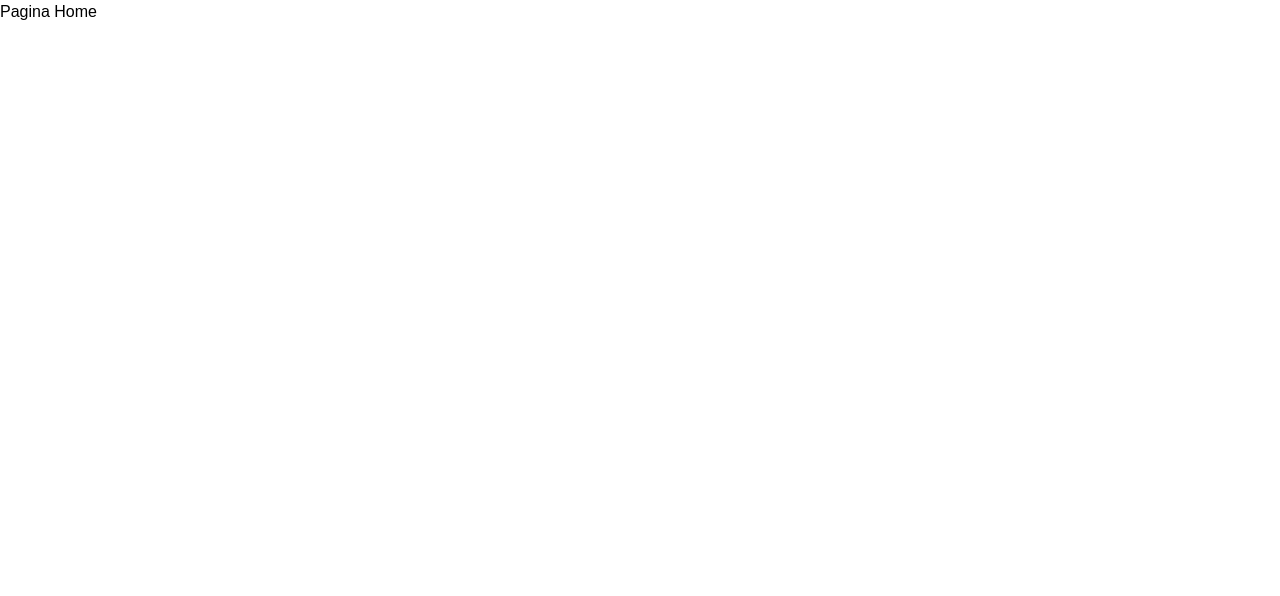
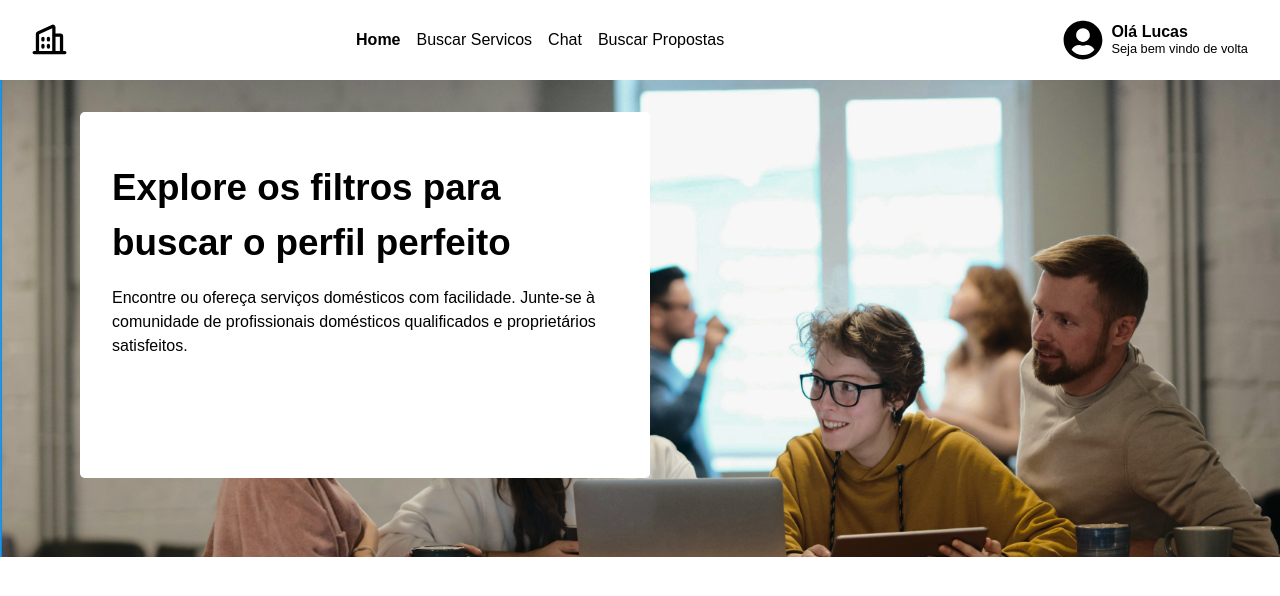
Before and after one commit to solebellsBEACH/help-casa, a Next.js app: page / in a window 1280 px wide. Shown: the top 596 px of the page. Built offline with nearby package versions, Linux system fonts and the light colour scheme.

Commit message:
feat: adding banner params

```diff
--- a/src/pages/index.tsx
+++ b/src/pages/index.tsx
@@ -1,7 +1,20 @@
+import { LibComponents } from "./shared/components";
+
 export default function Home() {
+
+  const onSubmit = () => {
+
+  }
+
+  const bannerData = {
+    title: "Explore os filtros para buscar o perfil perfeito",
+    description: "Encontre ou ofereça serviços domésticos com facilidade. Junte-se à comunidade de profissionais domésticos qualificados e proprietários satisfeitos.",
+    buttonLabel: "Explore Perfils"
+  }
+
   return (
     <div>
-      Pagina Home
+      <LibComponents.Header bannerData={bannerData} onClickBanner={onSubmit} />
     </div>
   );
 }
--- /dev/null
+++ b/src/pages/shared/components/Banner/index.tsx
@@ -0,0 +1,84 @@
+import Image from "next/image"
+import styled from "styled-components"
+
+const ImageBackground = styled(Image)`
+    width: 100%;
+    object-fit: cover;
+    height: var(--banner-height);
+
+    position: absolute;
+    z-index: 10;
+`
+
+const Container = styled.div`
+    padding: 2rem 5rem;
+
+    display: flex;
+    align-items: center;
+
+    position: absolute;
+    z-index: 15;
+    height: var(--banner-height);
+`
+
+const Content = styled.div`
+    padding: 3rem 2rem;
+
+    border-radius: 0.3rem;
+
+    background-color: white;
+    width: 570px;
+
+    h1{
+        font-weight: 600;
+        font-size: 2.3rem;
+        color: var(--gray-dark)
+    }
+
+    p{
+        font-size: 16px;
+        color: var(--gray);
+
+        margin:1rem 0;
+    }
+
+    button {
+        width: 100%;
+        background-color: var(--primary);
+        padding: 1rem;
+        color: white;
+        font-weight: 600;
+
+        &:hover{
+            padding: 1.2rem;
+            font-size: 1.1rem;
+        }
+    }
+`
+
+interface IBannerProps {
+    data: {
+        title: string;
+        description: string;
+        buttonLabel: string;
+    }
+    onSubmit: () => void
+}
+
+export const Banner = ({ data, onSubmit }: IBannerProps) => {
+
+    return <>
+        <ImageBackground src="/images/banner-image.png"
+            alt="Imagem"
+            width={500}
+            height={200}
+            priority />
+        <Container>
+            <Content>
+                <h1>{data.title}</h1>
+                <p>{data.description}</p>
+                <button onClick={onSubmit}>{data.buttonLabel}</button>
+            </Content>
+        </Container>
+    </>
+}
--- /dev/null
+++ b/src/pages/shared/components/Header/index.tsx
@@ -0,0 +1,63 @@
+import { PiBuildingsBold } from "react-icons/pi";
+import { FaUserCircle } from "react-icons/fa";
+import { Container, LeftContent, RigthContent, TabsList } from "./styles"
+import { Banner } from "../Banner";
+
+interface IHeaderProps {
+    bannerData: {
+        title: string;
+        description: string;
+        buttonLabel: string;
+    }
+    onClickBanner: () => void
+}
+
+
+const Header = ({ bannerData, onClickBanner }: IHeaderProps) => {
+
+    const tabsItens = [
+        {
+            label: "Home",
+            href: "/login"
+        },
+        {
+            label: "Buscar Servicos",
+            href: "/login"
+        },
+        {
+            label: "Chat",
+            href: "/login"
+        },
+        {
+            label: "Buscar Propostas",
+            href: "/login"
+        },
+    ]
+
+    return <>
+        <Container className="w-full">
+            <LeftContent>
+                <PiBuildingsBold size={35} />
+                <h1>HelpCasa</h1>
+            </LeftContent>
+            <RigthContent>
+                <TabsList>
+                    {tabsItens.map((item, index) => {
+                        return <a className={index === 0 ? "active" : ""} key={`tabsItens-${index}`}>{item.label}</a>
+                    })}
+                </TabsList>
+                <div>
+                    <FaUserCircle size={40} />
+                    <section>
+                        <h1>Olá Lucas</h1>
+                        <p>Seja bem vindo de volta</p>
+                    </section>
+                </div>
+            </RigthContent>
+        </Container>
+
+        <Banner data={bannerData} onSubmit={onClickBanner} />
+    </>
+}
+
+export default Header;
--- /dev/null
+++ b/src/pages/shared/components/Header/styles.tsx
@@ -0,0 +1,84 @@
+import Image from "next/image";
+import styled from "styled-components";
+
+export const Container = styled.header`
+
+    background: var(--primary);
+
+    display: flex;
+    justify-content: center;
+    align-items: center;
+
+    justify-content: space-between;
+    flex-direction: row;
+
+    height: 80px;
+    padding-left:2rem;
+`
+
+export const Content = styled.div`
+`
+
+export const RigthContent = styled(Content)`
+    background: white;
+    width: 100%;
+    height: 100%;
+
+    display: flex;
+    justify-content: space-between;
+    align-items: center;
+    flex-direction: row;
+
+    padding: 0 2rem;
+
+    div{
+        display:flex;
+    }
+
+    h1{
+        font-weight: 600;
+    }
+
+    p{
+        margin-top: -5px;
+        font-size: 0.8rem;
+    }
+
+    section {
+        margin-left: 0.5rem;
+    }
+`
+export const LeftContent = styled.div`
+    width: 360px;
+    background: var(--primary);
+
+    display: flex;
+    flex-direction: row;
+    align-items: center;
+
+    color: var(--text-color);
+
+    h1 {
+        font-size: 1.5rem;
+        font-weight: 700;
+        color: white;
+        margin-left: 0.5rem;
+    }
+`
+
+export const TabsList = styled.section`
+    a {
+        margin: 0 0.5rem;
+        height: 100%;
+        &:hover{
+            font-size: 1.2rem;
+        }
+
+    }
+
+    .active{
+        font-weight: 600;
+        color: var(--primary);
+    }
+
+`
--- /dev/null
+++ b/src/pages/shared/components/index.ts
@@ -0,0 +1,5 @@
+import Header from "./Header";
+
+export const LibComponents = {
+    Header
+}
--- /dev/null
+++ b/src/styles/components.css
@@ -0,0 +1,3 @@
+:root {
+    --banner-height: 500px;
+}
--- a/src/styles/globals.css
+++ b/src/styles/globals.css
@@ -3,6 +3,7 @@
 @tailwind utilities;
 
 @import "./variables.css";
+@import "./components.css";
 
 body {
   color: var(--foreground);
--- a/src/styles/variables.css
+++ b/src/styles/variables.css
@@ -3,20 +3,22 @@
     --foreground: #171717;
     --primary: #D39530;
     --secondary: #D1C4B0;
+    --text-color: #9d6202;
+
+    --gray-dark: #212B36;
+    --gray: #637381;
+
 
     --success: #86AB7B;
     --dark-success: #5B7553;
 
     --danger: #DE7C66;
     --dark-danger: #DC4321;
+
+    * {
+        transition: all 0.3s ease;
+    }
 }
-
-/* @media (prefers-color-scheme: dark) {
-    :root {
-        --background: #0a0a0a;
-        --foreground: #ededed;
-    }
-} */
 
 body {
     background: var(--background);
--- a/tailwind.config.ts
+++ b/tailwind.config.ts
@@ -11,6 +11,21 @@ const config: Config = {
       colors: {
         background: "var(--background)",
         foreground: "var(--foreground)",
+        primary: "var(--primary)",
+        secondary: "var(--secondary)",
+        text: "var(--text-color)",
+        gray: {
+          DEFAULT: "var(--gray)",
+          dark: "var(--gray-dark)",
+        },
+        success: {
+          DEFAULT: "var(--success)",
+          dark: "var(--dark-success)",
+        },
+        danger: {
+          DEFAULT: "var(--danger)",
+          dark: "var(--dark-danger)",
+        },
       },
     },
     colors: {
```
Also changed, not shown: public/images/banner-image.png (added).
